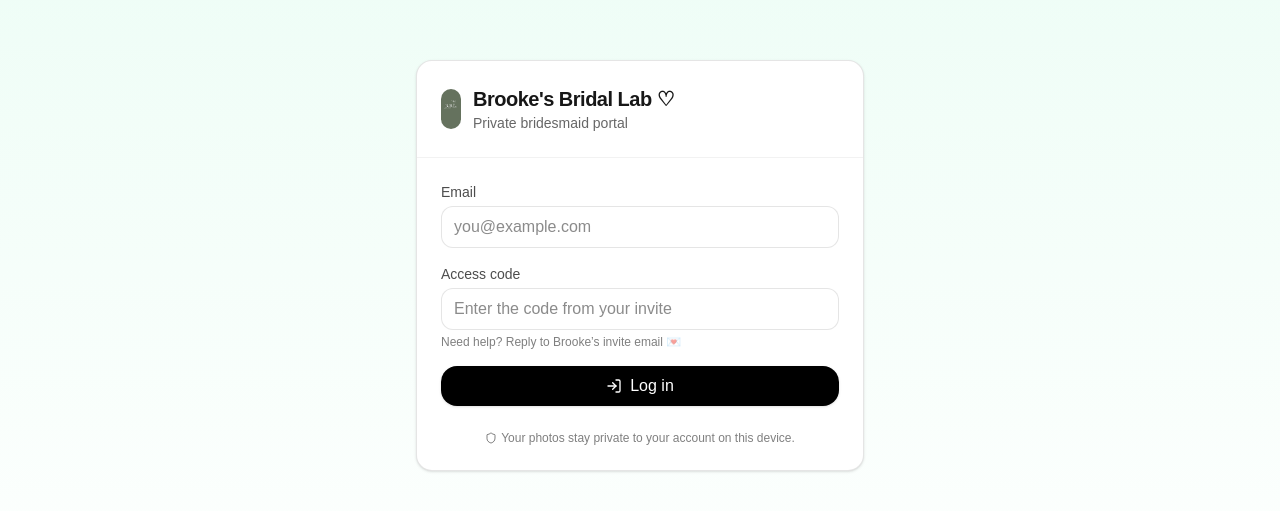
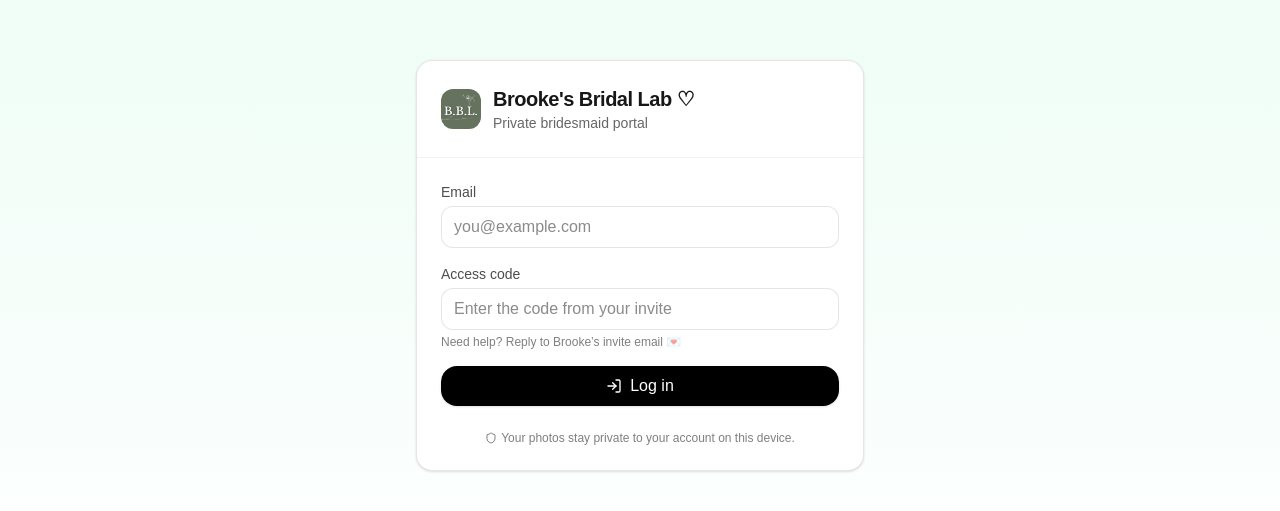
Before and after one commit to sydnee-labuda/BROOKESBRIDALLAB, a Next.js app in the folder brookes-bridal-lab/: page / in a window 1280 px wide. Shown: the part 135-646 px from the top of the page. Built offline with nearby package versions, Linux system fonts and the light colour scheme.

Commit message:
feat: updated logo to B.B.L (1).png and refreshed header

```diff
--- a/brookes-bridal-lab/app/page.tsx
+++ b/brookes-bridal-lab/app/page.tsx
@@ -157,7 +157,7 @@ function LoginView({ onLogin }: { onLogin: (email: string) => void }) {
         <CardHeader>
           <div className="flex items-center gap-3">
             <img
-  src="/B.B.L.png"
+  src="/B.B.L (1).png"
   alt="Brooke's Bridal Lab Logo"
   className="h-10 w-auto rounded-xl object-contain"
 />
```
Also changed, not shown: brookes-bridal-lab/public/B.B.L (1).png (added).
